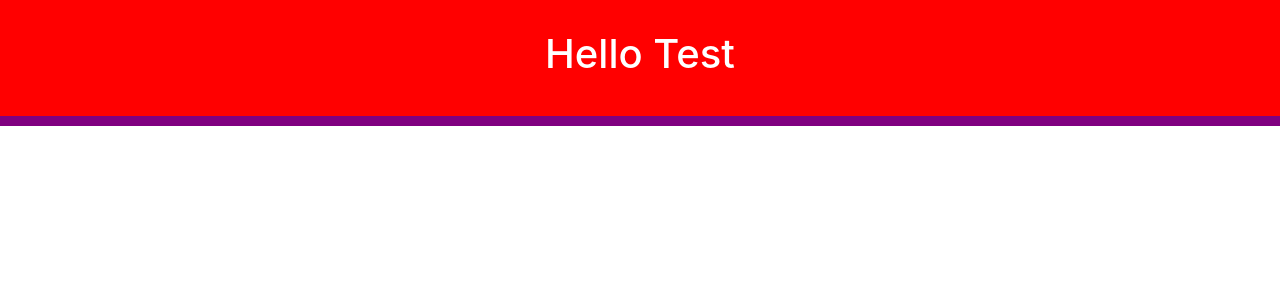
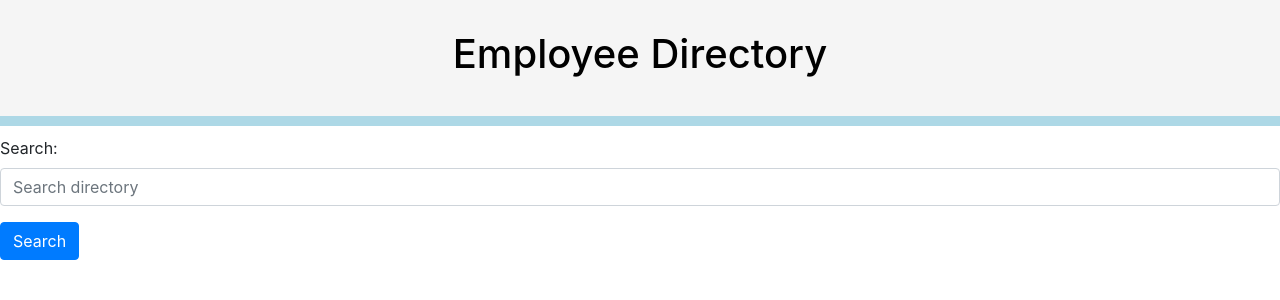
Before and after one commit to IdFightGandhi/React-Employee-directory, a React (Create React App) app in the folder employee-directory/: page / in a window 1280 px wide. Shown: the top 300 px of the page. Built offline with nearby package versions, Linux system fonts and the light colour scheme.

Commit message:
SearchBar renders with header

```diff
--- a/employee-directory/src/App.js
+++ b/employee-directory/src/App.js
@@ -1,12 +1,14 @@
 import React from "react";
 import { BrowserRouter as Router, Route } from "react-router-dom";
 import Header from "./components/Header/Header"
+import SearchBar from "./components/SearchBar/SearchBar"
 
 function App() {
     return (
         <Router>
             <div>
                 <Header />
+                <SearchBar />
 
             </div>
         </Router>
--- a/employee-directory/src/components/Header/Header.css
+++ b/employee-directory/src/components/Header/Header.css
@@ -1,10 +1,10 @@
 .header {
     padding: 30px 0;
-    color: #ffffff;
-    background-color: red;
+    color: black;
+    background-color:whitesmoke;
     width: 100%;
     text-align:center;
-    border-bottom: 10px solid purple;
+    border-bottom: 10px solid lightblue;
     margin-bottom:10px;
 
 }
--- a/employee-directory/src/components/Header/Header.js
+++ b/employee-directory/src/components/Header/Header.js
@@ -4,7 +4,7 @@ import './Header.css';
 function Header() {
   return (
     <header className="header">
-      <h1>Hello Test</h1>
+      <h1>Employee Directory</h1>
     </header>
   );
 }
--- a/employee-directory/src/components/SearchContainer.js
+++ b/employee-directory/src/components/SearchContainer.js
@@ -1,5 +1,5 @@
 import React, { Component } from 'react';
-import SearchBar from "./SearchBar";
+import SearchBar from "./SearchBar/SearchBar";
 import API from "../utils/API";
 
 class SearchContainer extends Component {
```
Also changed, not shown: employee-directory/src/components/Table.js (added, +20 -0 lines), employee-directory/src/components/SearchBar/SearchBar.css (added), employee-directory/src/components/SearchBar/SearchBar.js (renamed from employee-directory/src/components/SearchBar.js).
